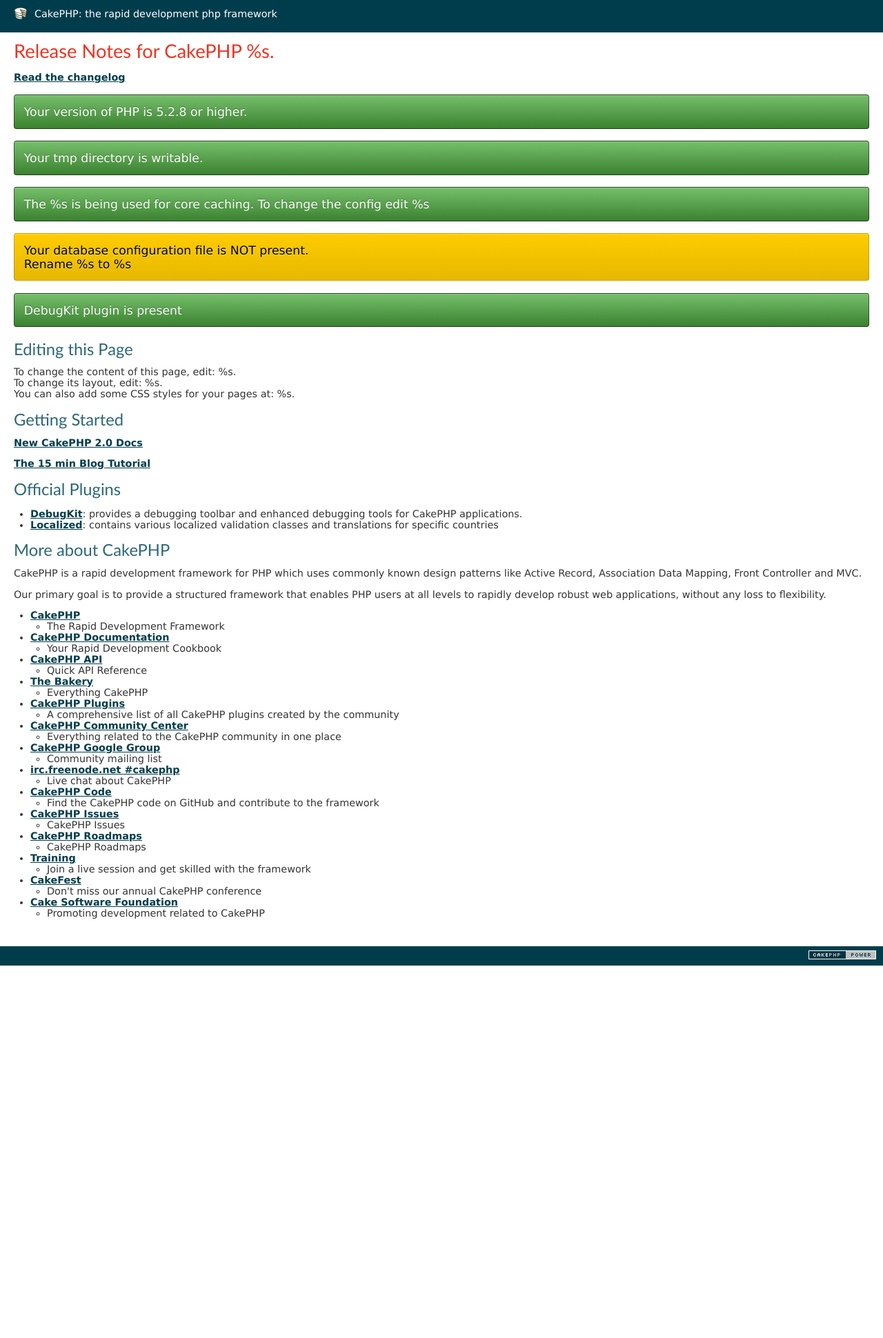
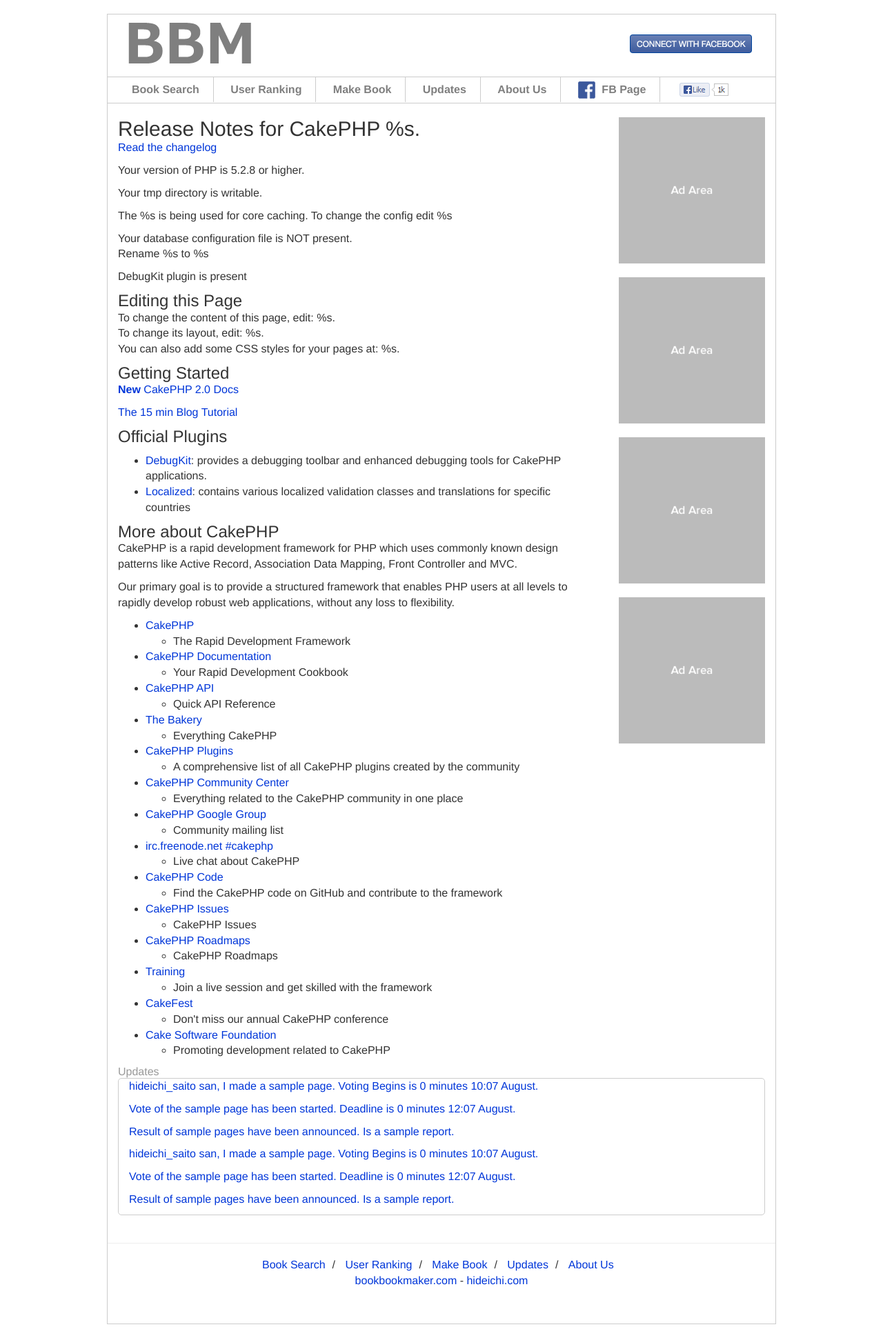
Before and after one commit to binbin4649/bbm, a CakePHP app: the page made by app/View/Pages/home.ctp in a window 1280 px wide. Shown: the whole page at 69% size. Before the commit the page ends 1400 px from the top, so only its background shows below. Run offline with PHP 8.4 and a stand-in for CakePHP, Linux system fonts and the light colour scheme; the template is opened without the code that fills it, so the values that code supplies are empty; some libraries are stand-ins or nearby versions.

Commit message:
#1 maybe fix.

```diff
--- a/app/View/Layouts/default.ctp
+++ b/app/View/Layouts/default.ctp
@@ -1,61 +1,150 @@
-<?php
-/**
- *
- *
- * CakePHP(tm) : Rapid Development Framework (http://cakephp.org)
- * Copyright (c) Cake Software Foundation, Inc. (http://cakefoundation.org)
- *
- * Licensed under The MIT License
- * For full copyright and license information, please see the LICENSE.txt
- * Redistributions of files must retain the above copyright notice.
- *
- * @copyright     Copyright (c) Cake Software Foundation, Inc. (http://cakefoundation.org)
- * @link          http://cakephp.org CakePHP(tm) Project
- * @package       app.View.Layouts
- * @since         CakePHP(tm) v 0.10.0.1076
- * @license       http://www.opensource.org/licenses/mit-license.php MIT License
- */
-
-$cakeDescription = __d('cake_dev', 'CakePHP: the rapid development php framework');
-?>
 <!DOCTYPE html>
 <html>
 <head>
 	<?php echo $this->Html->charset(); ?>
 	<title>
-		<?php echo $cakeDescription ?>:
+		<?php //echo $cakeDescription ?>:
 		<?php echo $title_for_layout; ?>
 	</title>
+	<meta name="viewport" content="width=device-width, initial-scale=1.0">
 	<?php
 		echo $this->Html->meta('icon');
 
-		echo $this->Html->css('cake.generic');
+		//echo $this->Html->css('cake.generic');
+		//<!-- Bootstrap -->
+		echo $this->Html->css('bootstrap.min');
+		//<!-- Main Styles -->
+		echo $this->Html->css('main');
+		//<!-- Responsive Styles -->
+		echo $this->Html->css('non-responsive');
+		//<!-- Icon Styles -->
+		echo $this->Html->css('font-awesome.min');
 
 		echo $this->fetch('meta');
 		echo $this->fetch('css');
 		echo $this->fetch('script');
 	?>
+
 </head>
 <body>
-	<div id="container">
-		<div id="header">
-			<h1><?php echo $this->Html->link($cakeDescription, 'http://cakephp.org'); ?></h1>
+
+    <div class="container">
+
+      <header class="row">
+        <div class="col-xs-12">
+          <div class="col-xs-6">
+            <a href="index.html"><h1 class="logo">BBM</h1></a>
           </div>
-		<div id="content">
+          <div class="col-xs-6">
+            <a href="#" class="fb-button pull-right"><?php echo $this->Html->image('fb-button.png'); ?></a>
+          </div>
+        </div>
+      </header><!--END of header -->
+
+      <nav class="row">
+        <div class="col-xs-12">
+          <ul>
+            <li><a href="index.html">Book Search</a></li>
+            <li><a href="user-rankings.html">User Ranking</a></li>
+            <li><a href="book-make.html">Make Book</a></li>
+            <li><a href="updates.html">Updates</a></li>
+            <li><a href="about-us.html">About Us</a></li>
+            <li><a href="#"><?php echo $this->Html->image('fb-icon.png'); ?> FB Page</a></li>
+            <li><a href="#"><?php echo $this->Html->image('fb-like.png'); ?></a></a></li>
+          </ul>
+        </div>
+      </nav><!--END of nav -->
+
+      <div class="main-content row">
+
+        <div class="content col-xs-9">
 
           <?php echo $this->Session->flash(); ?>
 
 	      <?php echo $this->fetch('content'); ?>
+
+        </div> <!--End of content -->
+
+        <aside class="sidebar col-xs-3">
+          <div class="row">
+
+            <div class="ads col-xs-12">
+              <?php echo $this->Html->image('ad.png'); ?>
             </div>
-		<div id="footer">
-			<?php echo $this->Html->link(
-					$this->Html->image('cake.power.gif', array('alt' => $cakeDescription, 'border' => '0')),
-					'http://www.cakephp.org/',
-					array('target' => '_blank', 'escape' => false)
-				);
-			?>
+            <div class="ads col-xs-12">
+            <?php echo $this->Html->image('ad.png'); ?>
+            </div>
+            <div class="ads col-xs-12">
+              <?php echo $this->Html->image('ad.png'); ?>
+            </div>
+            <div class="ads col-xs-12">
+              <?php echo $this->Html->image('ad.png'); ?>
+            </div>
+
+          </div>
+        </aside><!--END of sidebar-->
+
+        <div class="clearfix"></div>
+
+        <div class="updates-wrap col-xs-12">
+          <h2>Updates</h2>
+          <div class="updates col-xs-12">
+            <p><a href="#">hideichi_saito san, I made a sample page. Voting Begins is 0 minutes 10:07 August.</a></p>
+            <p><a href="#">Vote of the sample page has been started. Deadline is 0 minutes 12:07 August.</a></p>
+            <p><a href="#">Result of sample pages have been announced. Is a sample report.</a></p>
+            <p><a href="#">hideichi_saito san, I made a sample page. Voting Begins is 0 minutes 10:07 August.</a></p>
+            <p><a href="#">Vote of the sample page has been started. Deadline is 0 minutes 12:07 August.</a></p>
+            <p><a href="#">Result of sample pages have been announced. Is a sample report.</a></p>
           </div>
         </div>
+
+        <hr></hr>
+
+        <footer>
+          <div class="col-xs-12">
+            <div class="footer-links">
+              <ul>
+                <li><a href="index.html">Book Search</a></li>
+                <li><a href="user-ranking.html">User Ranking</a></li>
+                <li><a href="book-make.html">Make Book</a></li>
+                <li><a href="updates.html">Updates</a></li>
+                <li><a href="about-us.html">About Us</a></li>
+              </ul>
+              <p class="copyright"><a href="index.html">bookbookmaker.com </a> - <a href="http://hideichi.com/">hideichi.com</a></p>
+            </div>
+          </div>
+        </footer>
+
+      </div><!--END of main-content-->
+
+    </div><!-- End of container -->
+
+<!-- Modal -->
+<div class="modal fade" id="morePointModal" tabindex="-1" role="dialog" aria-labelledby="myModalLabel" aria-hidden="true">
+  <div class="modal-dialog">
+    <div class="modal-content">
+      <div class="modal-header">
+        <button type="button" class="close" data-dismiss="modal" aria-hidden="true">&times;</button>
+        <h4 class="modal-title text-center" id="myModalLabel">More Points</h4>
+      </div>
+      <div class="text-center modal-body">
+        <p>Welcome bookbookmaker.com</p>
+        <p>1000point gift. I will try to bet right away! </p>
+        <p>However, please carefully check the contents of the book!</p>
+        <p>When you press the like button a user will receive </p>
+        <p><span class="modal-red">1,000 pt</span> as a gift.</p>
+      </div>
+    </div><!-- /.modal-content -->
+  </div><!-- /.modal-dialog -->
+</div><!-- /.modal -->
+
+    <!-- The Scripts -->
+    <?php
+    echo $this->Html->script('jquery');
+    echo $this->Html->script('bootstrap.min');
+    echo $this->Html->script('respond.min');
+    ?>
+  </body>
+
 <?php echo $this->element('sql_dump'); ?>
-</body>
 </html>
--- a/app/webroot/css/main.css
+++ b/app/webroot/css/main.css
@@ -28,7 +28,7 @@
 header .logo {
   width: 178px;
   height: 59px;
-  background: url('../images/bbm.png') no-repeat;
+  background: url('../img/bbm.png') no-repeat;
   text-indent: -9999px;
   margin-top: 12px;
   padding: 0px;
```
Lines whose indentation alone changed are shown as unchanged.
